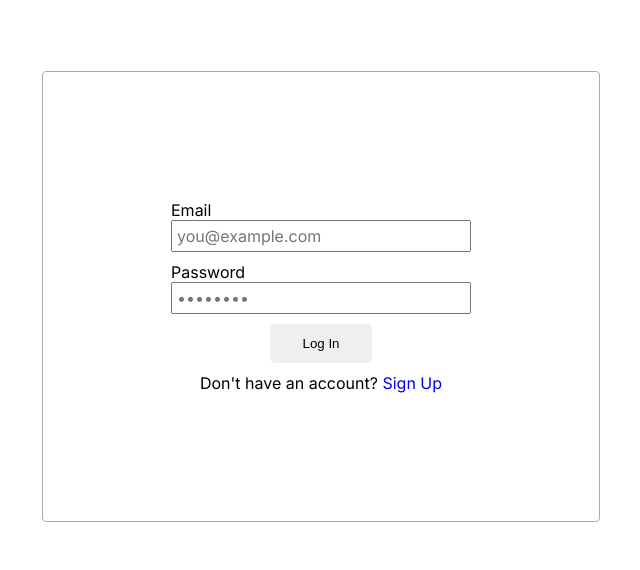
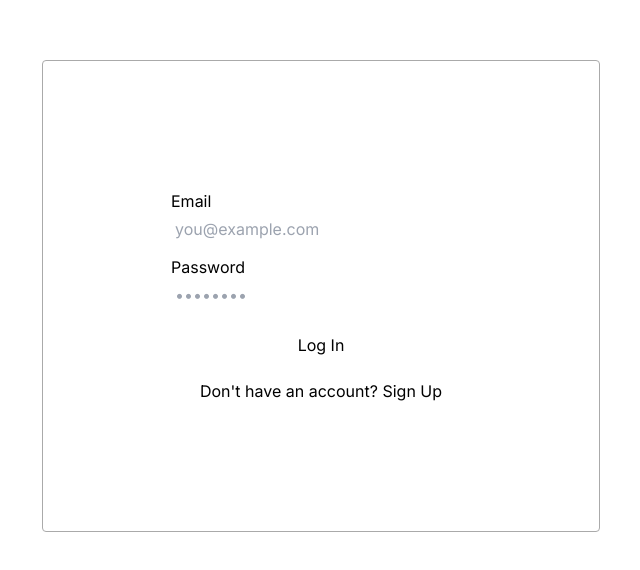
Before and after one commit to ticua07/slack-clone, a Next.js app: page /login in a window 1280 px wide. Shown: the part 104-674 px from the top of the page, without its empty margins (319-959 px from the left). Built offline with nearby package versions, Linux system fonts and the light colour scheme.

Commit message:
add tailwind

```diff
--- a/app/globals.css
+++ b/app/globals.css
@@ -1,3 +1,7 @@
+@tailwind base;
+@tailwind components;
+@tailwind utilities;
+
 :root {
   --messages-padding: 10px
 }
--- a/package.json
+++ b/package.json
@@ -24,9 +24,12 @@
     "@types/node": "20.11.5",
     "@types/react": "18.2.48",
     "@types/react-dom": "18.2.18",
+    "autoprefixer": "^10.4.17",
     "encoding": "^0.1.13",
     "eslint-config-next": "14.1.0",
+    "postcss": "^8.4.35",
     "standard": "17.1.0",
-    "supabase": "^1.136.3"
+    "supabase": "^1.136.3",
+    "tailwindcss": "^3.4.1"
   }
 }
--- /dev/null
+++ b/postcss.config.js
@@ -0,0 +1,6 @@
+module.exports = {
+  plugins: {
+    tailwindcss: {},
+    autoprefixer: {},
+  },
+}
--- /dev/null
+++ b/tailwind.config.js
@@ -0,0 +1,19 @@
+/** @type {import('tailwindcss').Config} */
+module.exports = {
+  content: [
+    './app/**/*.{js,ts,jsx,tsx,mdx}', // Note the addition of the `app` directory.
+    './pages/**/*.{js,ts,jsx,tsx,mdx}',
+    './components/**/*.{js,ts,jsx,tsx,mdx}',
+
+    // Or if using `src` directory:
+    './src/**/*.{js,ts,jsx,tsx,mdx}',
+  ],
+  theme: {
+    extend: {
+      colors: {
+        "slack": "#4A154B"
+      }
+    },
+  },
+  plugins: [],
+}
```
Also changed, not shown: 1 other file (tests, documents, lock files or other folders).
